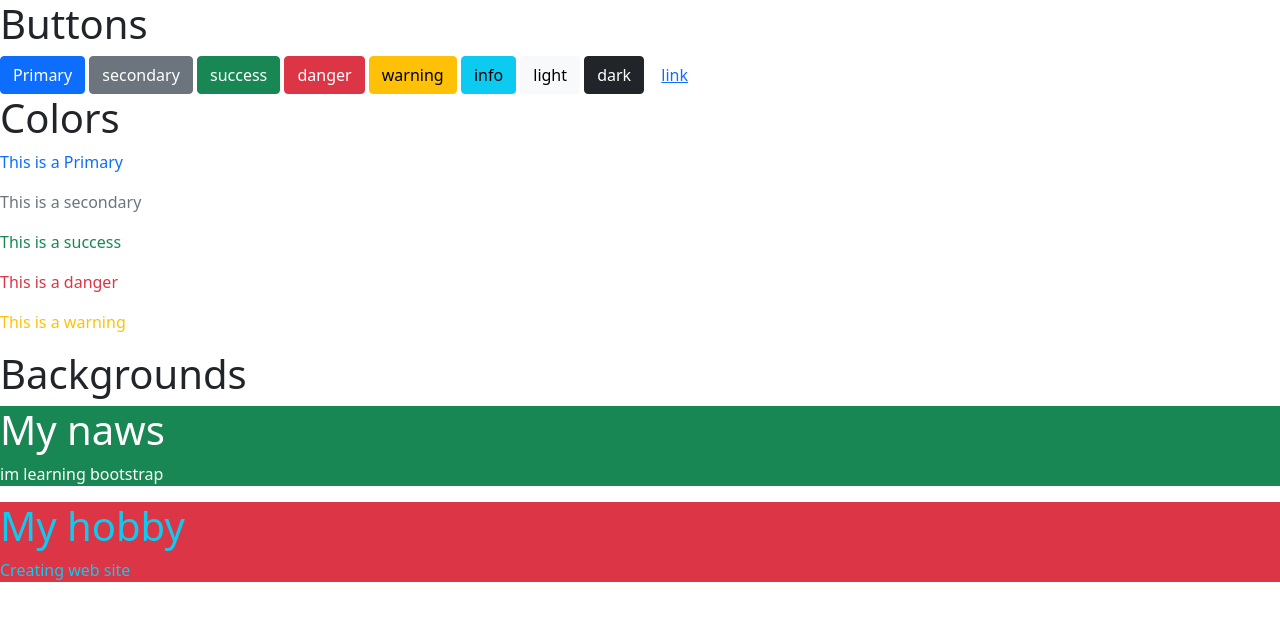
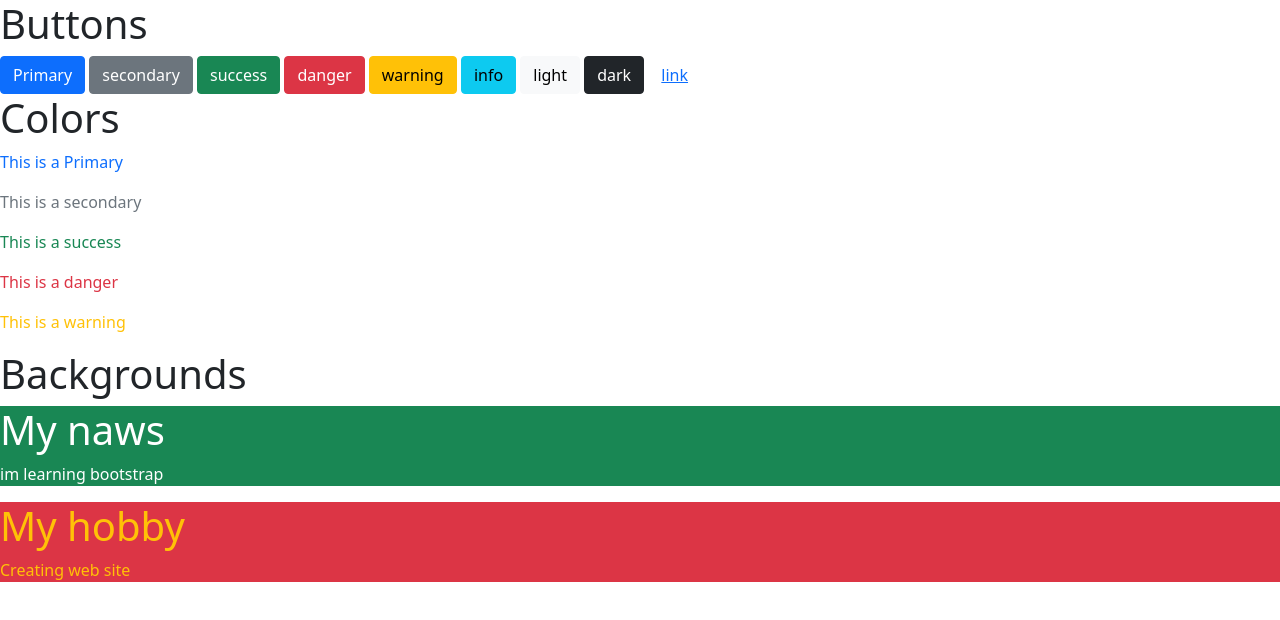
Before and after one commit to ctasbihas/bootstrap-practice, a plain HTML site: page index.html in a window 1280 px wide. Drawn offline with Linux system fonts and the light colour scheme.

Commit message:
third commit

```diff
--- a/index.html
+++ b/index.html
@@ -29,7 +29,7 @@
         <h1>My naws</h1>
         <p>im learning bootstrap</p>
     </div>
-    <div class="bg-danger text-info">
+    <div class="bg-danger text-warning">
         <h1>My hobby</h1>
         <p>Creating web site</p>
     </div>
```
